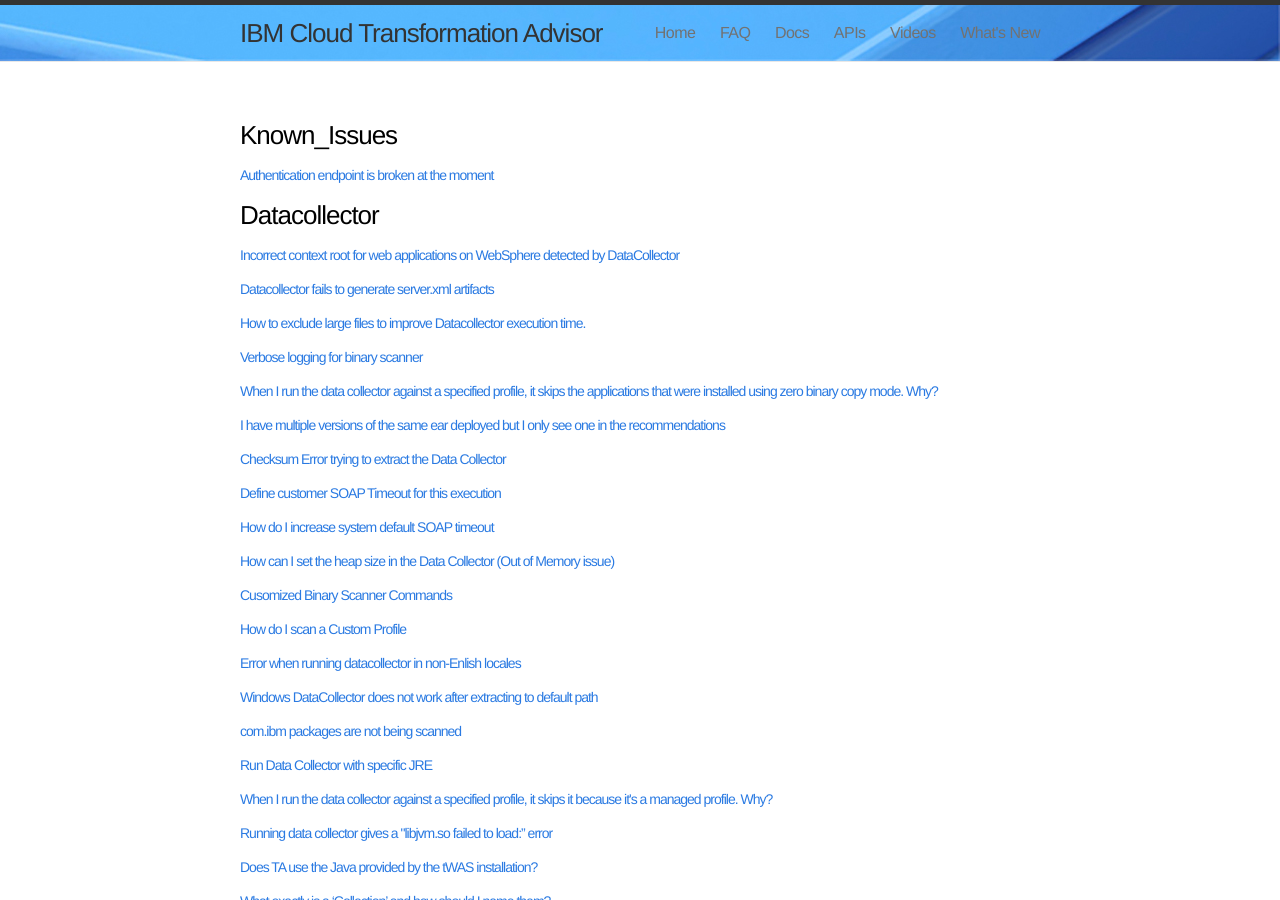
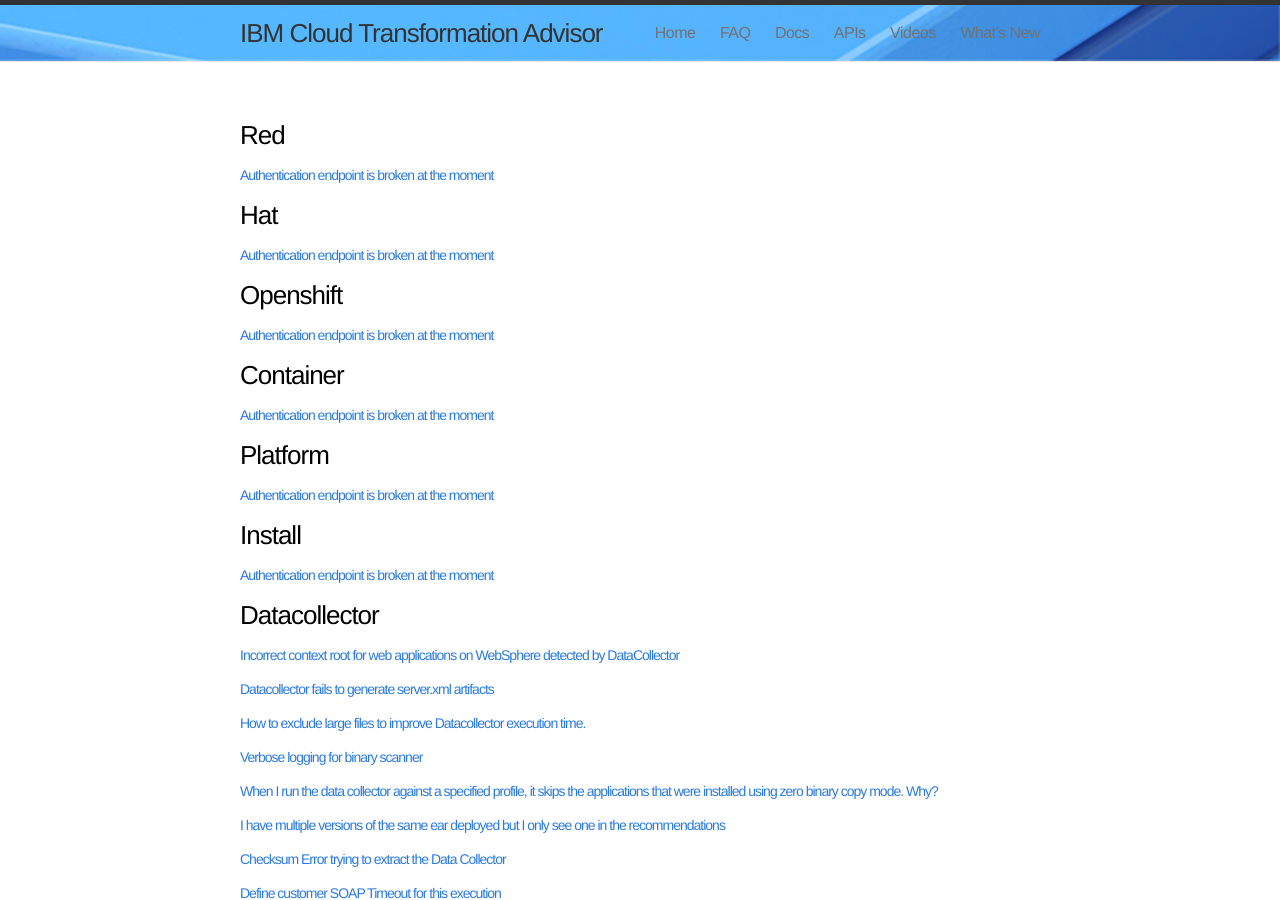
Before and after one commit to TransformationAdvisor/TA.github.io, a Jekyll site: the page built from FAQ/categories.html, in a window 1280 px wide and 900 px high. Built offline with Jekyll 4.4.1, drawn with Linux system fonts in a browser that asks for light colours.

Commit message:
Update 2016-10-16-cookie.md

```diff
--- a/_posts/2016-10-16-cookie.md
+++ b/_posts/2016-10-16-cookie.md
@@ -1,7 +1,7 @@
 ---
 layout: post
 title: Authentication endpoint is broken at the moment
-categories: Known_Issues
+categories: Red Hat Openshift Container Platform Install
 ---
 
 When running Transformation Advisor on Red Hat OCP, it works but after I leave it for a while and come back to it I get the message :
```
